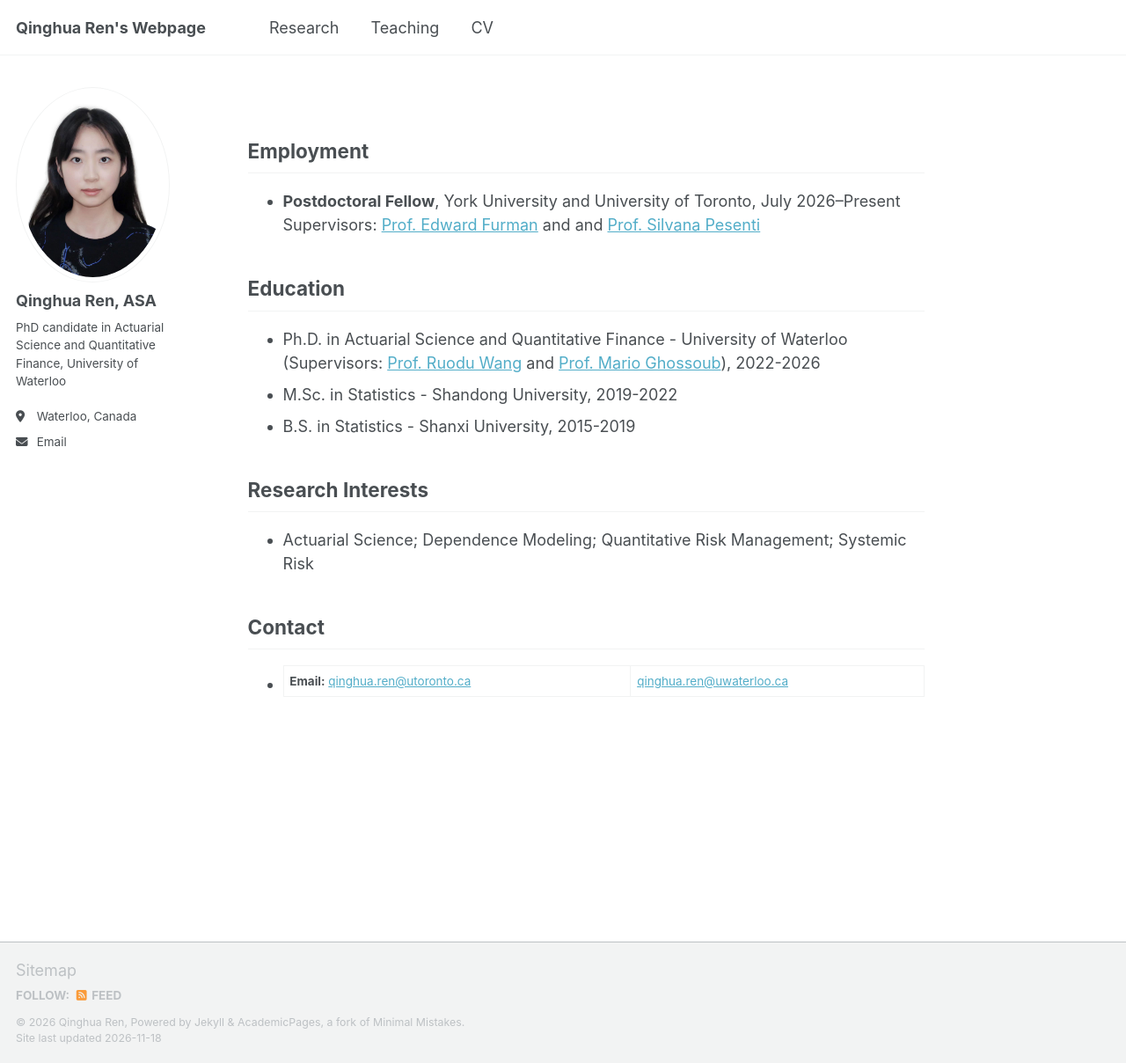
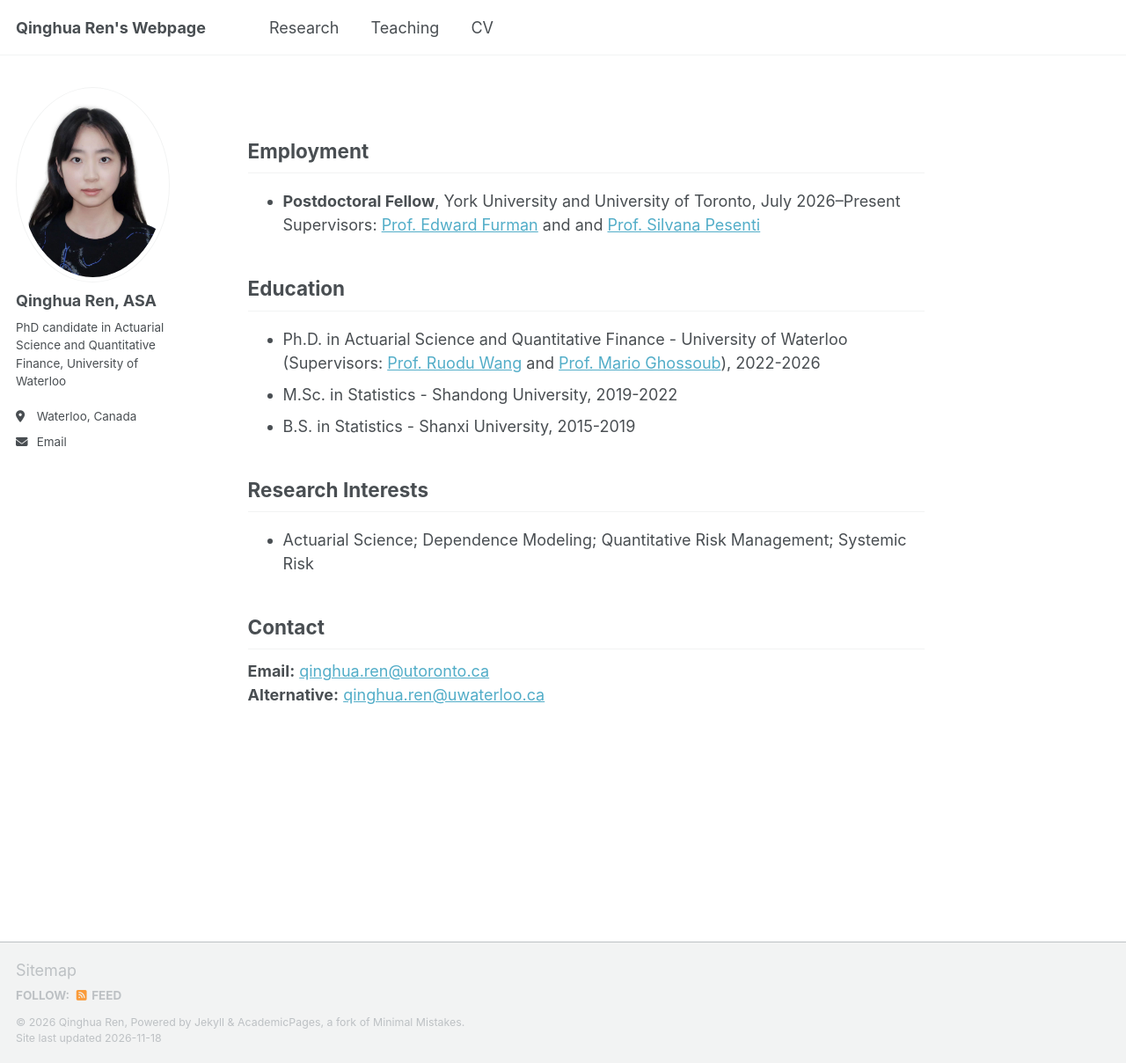
Before and after one commit to qinghua-ren/qinghua-ren.github.io, a Jekyll site: the page built from _pages/about.md, in a window 1280 px wide and 1208 px high. Shown: the whole window at 88% size. Built offline with Jekyll 4.4.1, drawn with Linux system fonts in a browser that asks for light colours; a script that is not in the unit is left out.

Commit message:
Update about.md

```diff
--- a/_pages/about.md
+++ b/_pages/about.md
@@ -20,5 +20,8 @@ redirect_from:
 ## Research Interests
 -  Actuarial Science; Dependence Modeling; Quantitative Risk Management; Systemic Risk
 
+
 ## Contact
-- **Email:** [qinghua.ren@utoronto.ca](mailto:qinghua.ren@utoronto.ca) | [qinghua.ren@uwaterloo.ca](mailto:qinghua.ren@uwaterloo.ca)
+
+**Email:** [qinghua.ren@utoronto.ca](mailto:qinghua.ren@utoronto.ca)
+**Alternative:** [qinghua.ren@uwaterloo.ca](mailto:qinghua.ren@uwaterloo.ca)
```
